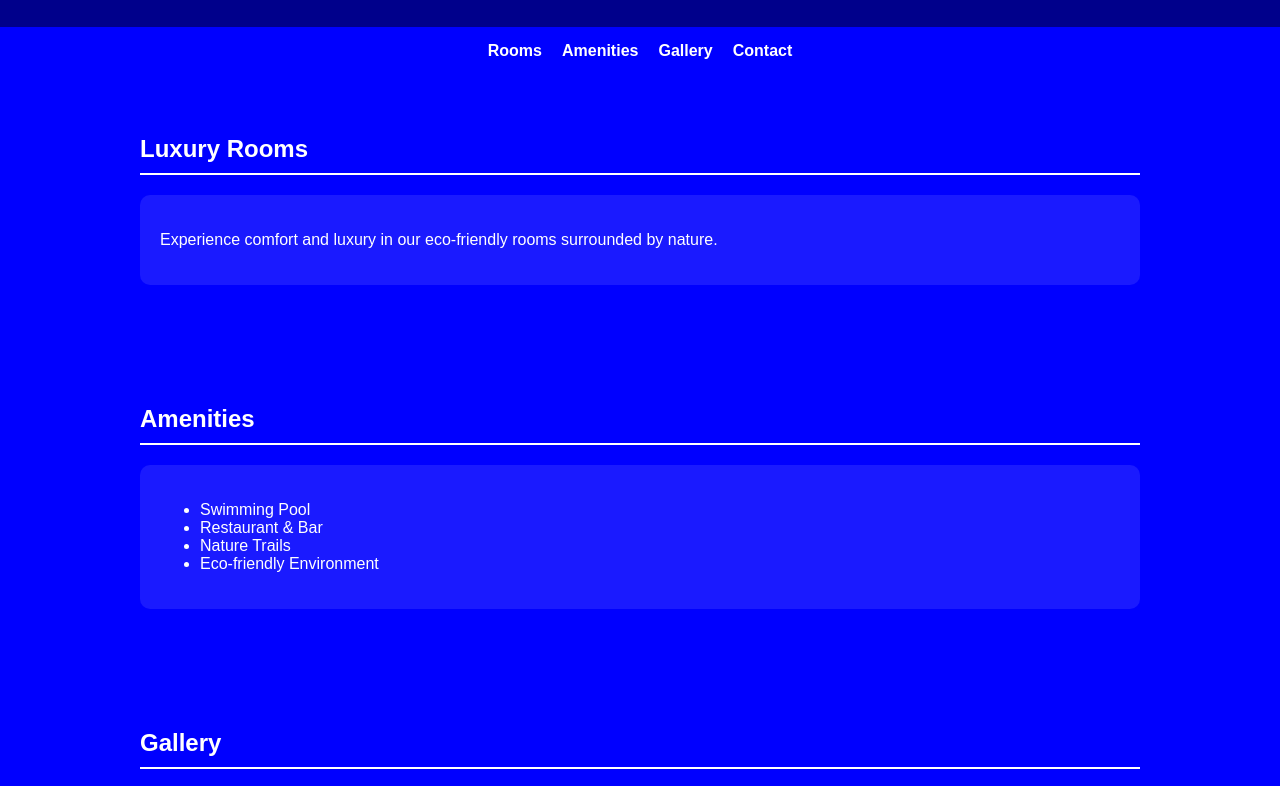
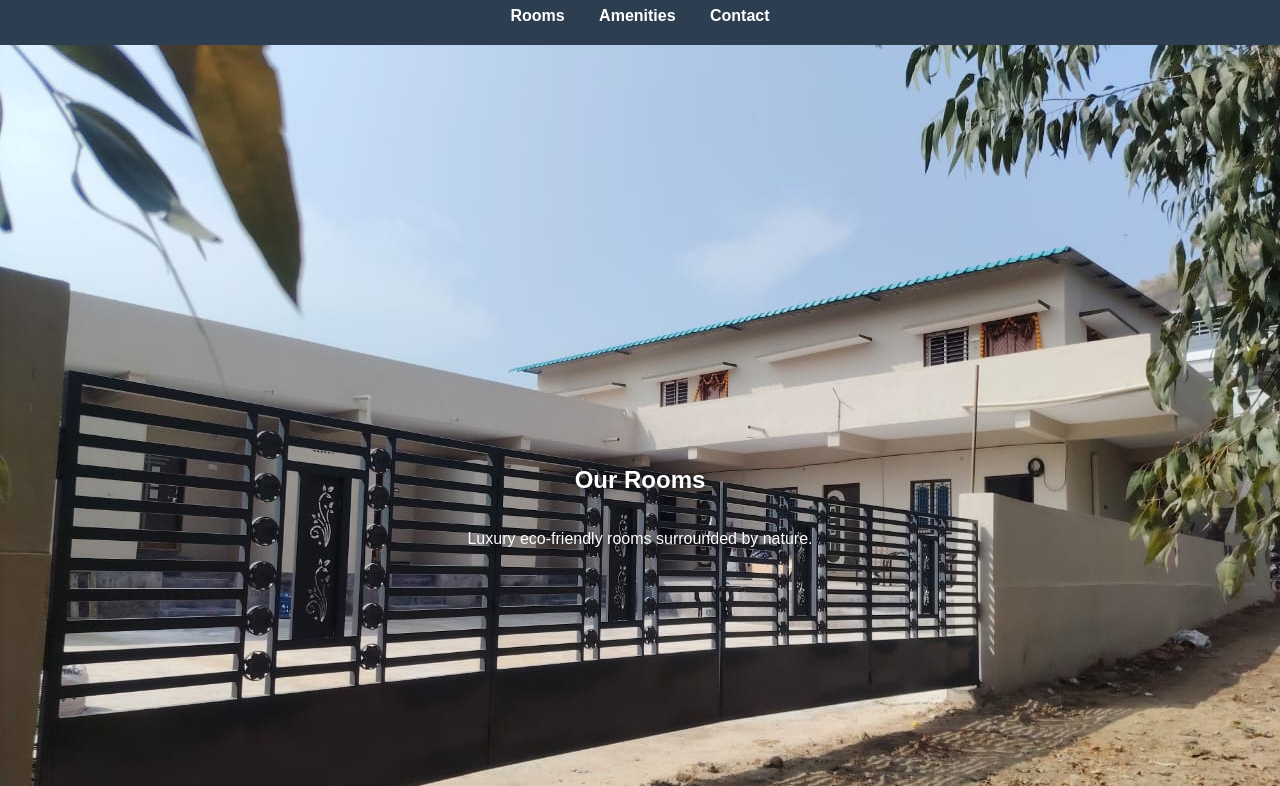
Before and after one commit to nagarajusalapu3698-sudo/salapu-village-resort, a plain HTML site: page index.html in a window 1280 px wide. Shown: the part 93-879 px from the top of the page. Drawn offline with Linux system fonts and the light colour scheme.

Commit message:
Update index.html

```diff
--- a/index.html
+++ b/index.html
@@ -6,50 +6,49 @@
   <title>Salapu Village Resort</title>
   <style>
     body {
-            background-color: blue;
+      margin: 0;
+      font-family: Arial, sans-serif;
+    }
+
+    header {
+      background-color: #2c3e50;
       color: white;
-            font-family: Arial, sans-serif;
-            margin: 0;
-            padding: 0;
-        }
-        header {
-            background-color: darkblue;
       padding: 20px;
       text-align: center;
     }
-        nav {
-            display: flex;
-            justify-content: center;
-            gap: 20px;
-            margin: 15px 0;
-        }
+
     nav a {
       color: white;
+      margin: 0 15px;
       text-decoration: none;
       font-weight: bold;
     }
-        nav a:hover {
-            text-decoration: underline;
+
+    section {
+      padding: 60px 20px;
     }
-        section {
-            padding: 40px 20px;
-            max-width: 1000px;
-            margin: auto;
+
+    /* Option B: Rooms section with background */
+    .hero-section {
+      height: 100vh; /* full viewport height */
+      background-image: url('background.jpg'); /* your uploaded image name */
+      background-size: cover;      /* cover whole section */
+      background-position: center; /* center image */
+      background-repeat: no-repeat;
+      display: flex;
+      flex-direction: column;
+      justify-content: center;
+      align-items: center;
+      color: white;
+      text-shadow: 2px 2px 8px rgba(0,0,0,0.7);
+      text-align: center;
     }
-        h2 {
-            border-bottom: 2px solid white;
-            padding-bottom: 10px;
-        }
-        .card {
-            background-color: rgba(255, 255, 255, 0.1);
-            padding: 20px;
-            margin: 20px 0;
-            border-radius: 10px;
-        }
+
     footer {
+      background-color: #2c3e50;
+      color: white;
       text-align: center;
       padding: 20px;
-            background-color: darkred;
     }
   </style>
 </head>
@@ -57,60 +56,39 @@
 
   <header>
     <h1>Salapu Village Resort</h1>
-</header>
-
     <nav>
       <a href="#rooms">Rooms</a>
       <a href="#amenities">Amenities</a>
-    <a href="#gallery">Gallery</a>
       <a href="#contact">Contact</a>
     </nav>
+  </header>
 
-<section id="rooms">
-    <h2>Luxury Rooms</h2>
-    <div class="card">
-        <p>Experience comfort and luxury in our eco-friendly rooms surrounded by nature.</p>
-    </div>
+  <!-- Rooms Section with background -->
+  <section id="rooms" class="hero-section">
+    <h2>Our Rooms</h2>
+    <p>Luxury eco-friendly rooms surrounded by nature.</p>
   </section>
 
+  <!-- Amenities Section -->
   <section id="amenities">
     <h2>Amenities</h2>
-    <div class="card">
     <ul>
       <li>Swimming Pool</li>
-            <li>Restaurant & Bar</li>
-            <li>Nature Trails</li>
-            <li>Eco-friendly Environment</li>
+      <li>Free Wi-Fi</li>
+      <li>Garden & Nature Trails</li>
+      <li>Restaurant & Cafe</li>
     </ul>
-    </div>
   </section>
 
-<section id="gallery">
-    <h2>Gallery</h2>
-    <div class="card">
-        <p>Images of our resort will go here.</p>
-        <!-- You can replace with actual images -->
-        <img src="https://via.placeholder.com/800x400" alt="Resort Image" style="width:100%; border-radius:10px;">
-    </div>
-</section>
-
+  <!-- Contact Section -->
   <section id="contact">
-    <h2>Contact & Booking</h2>
-    <div class="card">
-        <form action="https://formspree.io/f/yourformid" method="POST">
-            <label>Name:</label><br>
-            <input type="text" name="name" required><br><br>
-            <label>Email:</label><br>
-            <input type="email" name="email" required><br><br>
-            <label>Message / Booking Details:</label><br>
-            <textarea name="message" rows="4" required></textarea><br><br>
-            <button type="submit">Submit</button>
-        </form>
-    </div>
+    <h2>Contact Us</h2>
+    <p>Email: info@salapuvillage.com</p>
+    <p>Phone: +91 123 456 7890</p>
   </section>
 
   <footer>
-    <p>&copy; 2025 Salapu Village Resort. All rights reserved.</p>
+    &copy; 2025 Salapu Village Resort
   </footer>
 
 </body>
```
Lines whose indentation alone changed are shown as unchanged.
